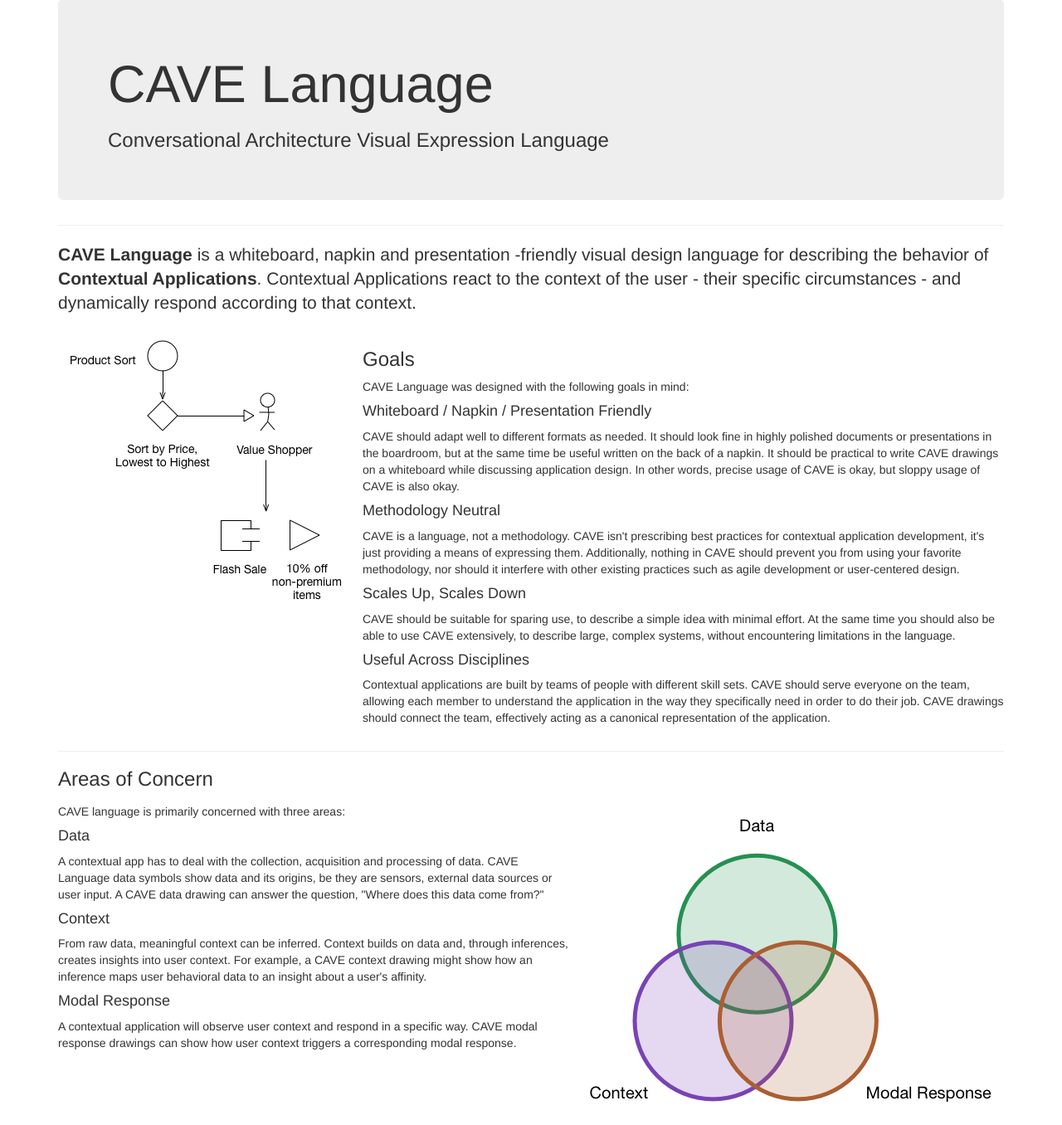
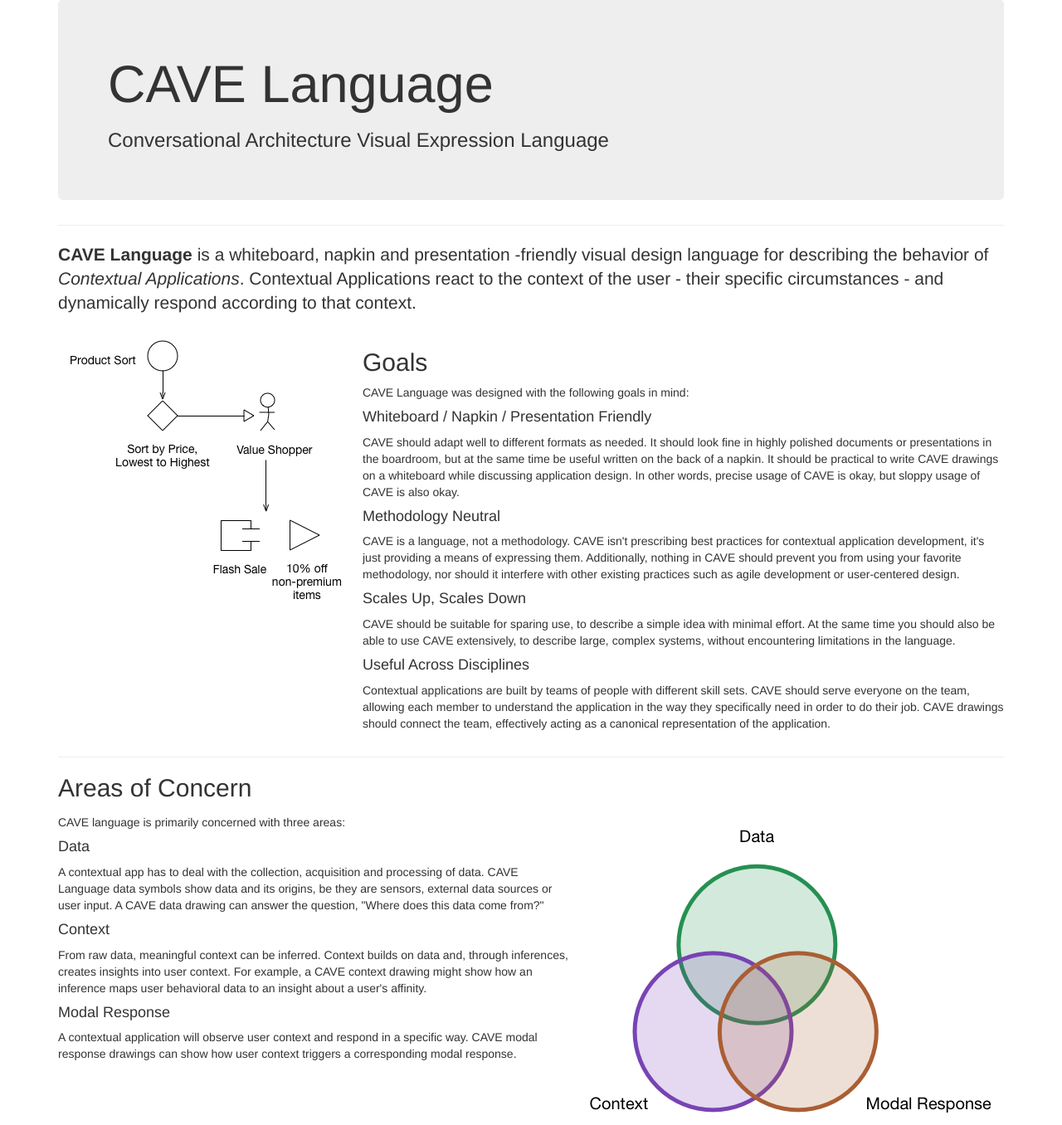
Before and after one commit to Axilent/cave-language, a Django app: page / in a window 1280 px wide. Shown: the part 73-1429 px from the top of the page at 83% size. Before the commit the page ends 1401 px from the top, so only its background shows below. Run offline with Django 3.2, Linux system fonts and the light colour scheme; parts of the project's set-up code (start-up, migrations or seed data) failed here and were passed over; some libraries are stand-ins or nearby versions.

Commit message:
Increase header size on home page

```diff
--- a/cavelanguage/templates/home.html
+++ b/cavelanguage/templates/home.html
@@ -9,14 +9,14 @@
     <h3>Conversational Architecture Visual Expression Language</h3>
 </div>
 <hr/>
-<p class="lead"><strong>CAVE Language</strong> is a whiteboard, napkin and presentation -friendly visual design language for describing the behavior of <strong>Contextual Applications</strong>. Contextual Applications react to the context of the user - their specific circumstances - and dynamically respond according to that context.</p>
+<p class="lead"><strong>CAVE Language</strong> is a whiteboard, napkin and presentation -friendly visual design language for describing the behavior of <em>Contextual Applications</em>. Contextual Applications react to the context of the user - their specific circumstances - and dynamically respond according to that context.</p>
 <p></p>
 <div class="media">
     <div class="media-left">
         <img src="{% static 'images/language-flow.png' %}">
     </div>
     <div class="media-body">
-        <h3>Goals</h3>
+        <h2>Goals</h2>
         <p>CAVE Language was designed with the following goals in mind:</p>
         <h4>Whiteboard / Napkin / Presentation Friendly</h4>
         <p>CAVE should adapt well to different formats as needed. It should look fine in highly polished documents or presentations in the boardroom, but at the same time be useful written on the back of a napkin. It should be practical to write CAVE drawings on a whiteboard while discussing application design. In other words, precise usage of CAVE is okay, but sloppy usage of CAVE is also okay.</p>
@@ -29,7 +29,7 @@
     </div>
 </div>
 <hr/>
-<h3>Areas of Concern</h3>
+<h2>Areas of Concern</h2>
 <div class="media">
     <div class="media-body">
         <p>CAVE language is primarily concerned with three areas:</p>
```
